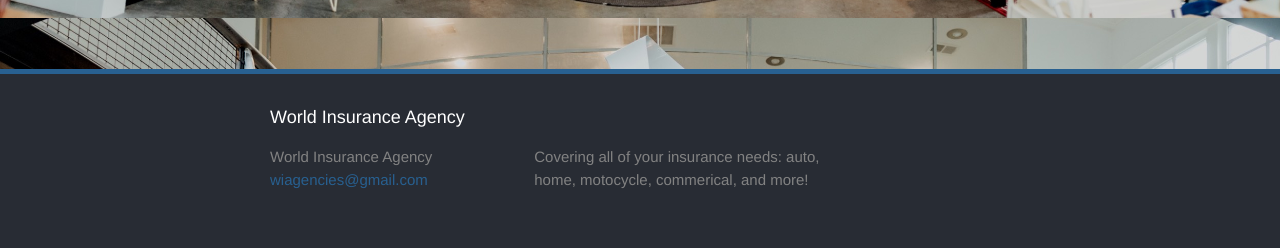
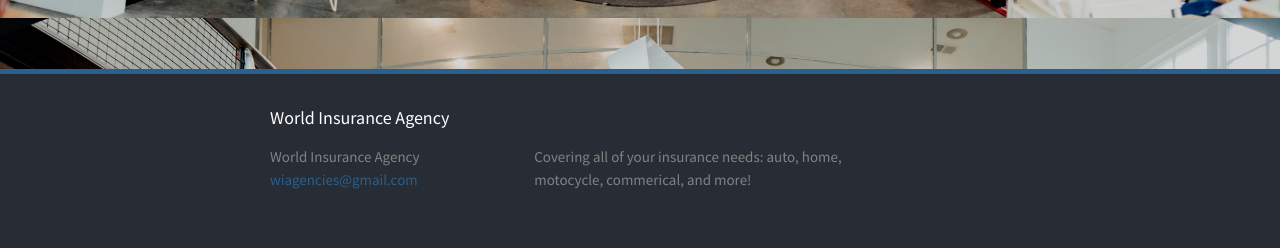
Before and after one commit to mariolopjr/wiagencies-old, a Jekyll site: the page built from index.html, in a window 1280 px wide. Shown: the part 721-969 px from the top of the page. Built offline with Jekyll 4.4.1, drawn with Linux system fonts in a browser that asks for light colours.

Commit message:
Added CSS import for Google Fonts Source Sans Pro

```diff
--- /dev/null
+++ b/_includes/css.html
@@ -0,0 +1,2 @@
+<!-- Google Fonts -->
+<link rel="stylesheet" href="https://fonts.googleapis.com/css?family=Source+Code+Pro|Source+Sans+Pro">
--- a/_includes/head.html
+++ b/_includes/head.html
@@ -6,6 +6,8 @@
   <title>{% if page.title %}{{ page.title | escape }}{% else %}{{ site.title | escape }}{% endif %}</title>
   <meta name="description" content="{% if page.excerpt %}{{ page.excerpt | strip_html | strip_newlines | truncate: 160 }}{% else %}{{ site.description }}{% endif %}">
 
+  {% include css.html %}
+
   <link rel="stylesheet" href="{{ "/css/main.css" | prepend: site.baseurl }}">
   <link rel="canonical" href="{{ page.url | replace:'index.html','' | prepend: site.baseurl | prepend: site.url }}">
   <link rel="alternate" type="application/rss+xml" title="{{ site.title }}" href="{{ "/feed.xml" | prepend: site.baseurl | prepend: site.url }}">
--- a/_sass/_layout.scss
+++ b/_sass/_layout.scss
@@ -34,11 +34,9 @@
     &,
     &:visited {
         color: $text-color;
-
     }
 
     &:hover {
-        color: $brand-color;
         text-decoration: none;
     }
 }
--- a/css/main.scss
+++ b/css/main.scss
@@ -6,7 +6,7 @@
 
 
 // Our variables
-$base-font-family: "Helvetica Neue", Helvetica, Arial, sans-serif;
+$base-font-family: 'Source Sans Pro', sans-serif;
 $base-font-size:   16px;
 $base-font-weight: 400;
 $small-font-size:  $base-font-size * 0.875;
```
